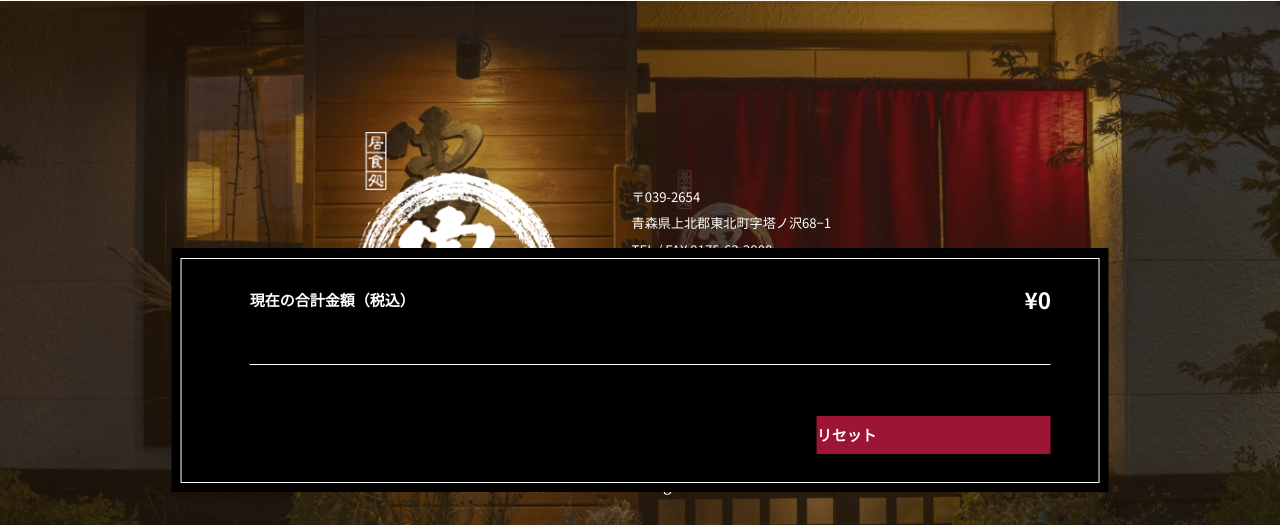
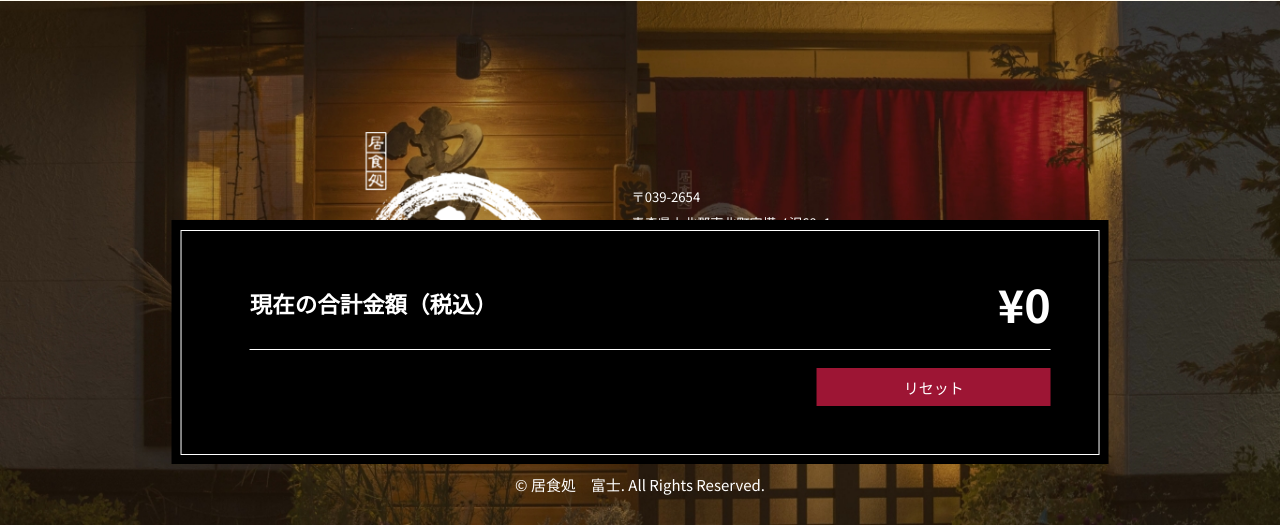
Before and after one commit to kato-t-web/fuji202510, a PHP site: page /menu/ in a window 1280 px wide. Shown: the part 2108-2633 px from the top of the page. Run offline with PHP 8.4, Linux system fonts and the light colour scheme.

Commit message:
Update order summary styles in style.css for improved layout and readability
- Adjusted the position of the order summary to 3rem from the bottom for better visibility.
- Changed the justification of content in the order summary to center for a more balanced appearance.
- Increased font sizes for labels and prices to enhance readability.
- Modified the reset button's font weight and added text alignment for improved aesthetics.

```diff
--- a/style.css
+++ b/style.css
@@ -1720,7 +1720,7 @@ img {
 /* Order Summary */
 .c-order-summary {
     position: fixed;
-    bottom: 0;
+    bottom: 3rem;
     left: 50%;
     transform: translateX(-50%);
     width: 100rem;
@@ -1737,7 +1737,7 @@ img {
     padding: 3rem 7.25rem;
     display: flex;
     flex-direction: column;
-    justify-content: space-between;
+    justify-content: center;
 }
 
 .c-order-summary__total {
@@ -1749,13 +1749,13 @@ img {
 }
 
 .c-order-summary__label {
-    font-size: 1.6rem;
+    font-size: 2.4rem;
     color: #fff;
     font-weight: 700;
 }
 
 .c-order-summary__price {
-    font-size: 2.4rem;
+    font-size: 4.8rem;
     color: #fff;
     font-weight: 700;
 }
@@ -1776,10 +1776,11 @@ img {
 .c-order-summary__reset {
     width: 25rem;
     height: 4rem;
+    text-align: center;
     background-color: #9D1534;
     color: #fff;
     font-size: 1.6rem;
-    font-weight: 700;
+    font-weight: 500;
     border: none;
     cursor: pointer;
     transition: opacity 0.3s;
```
